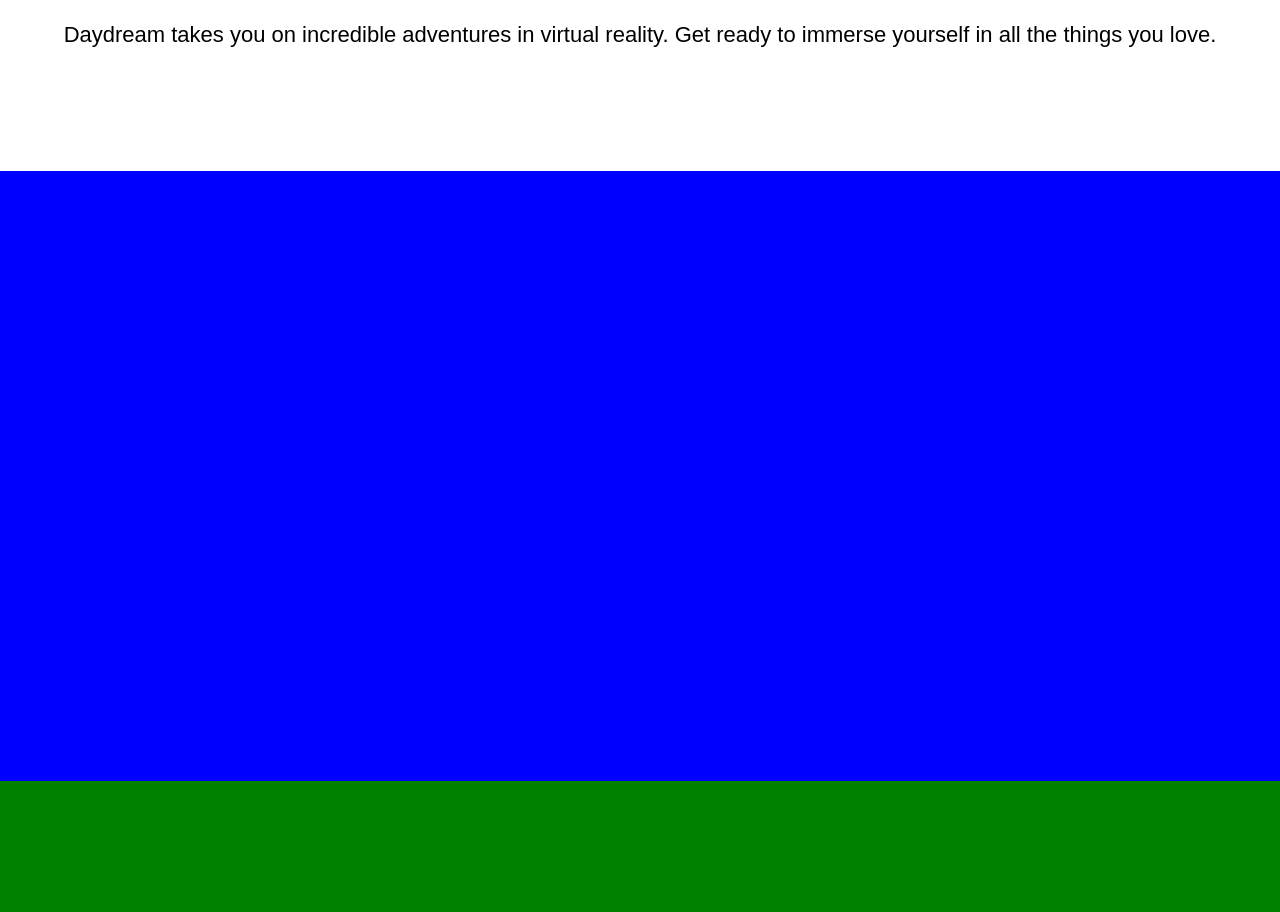
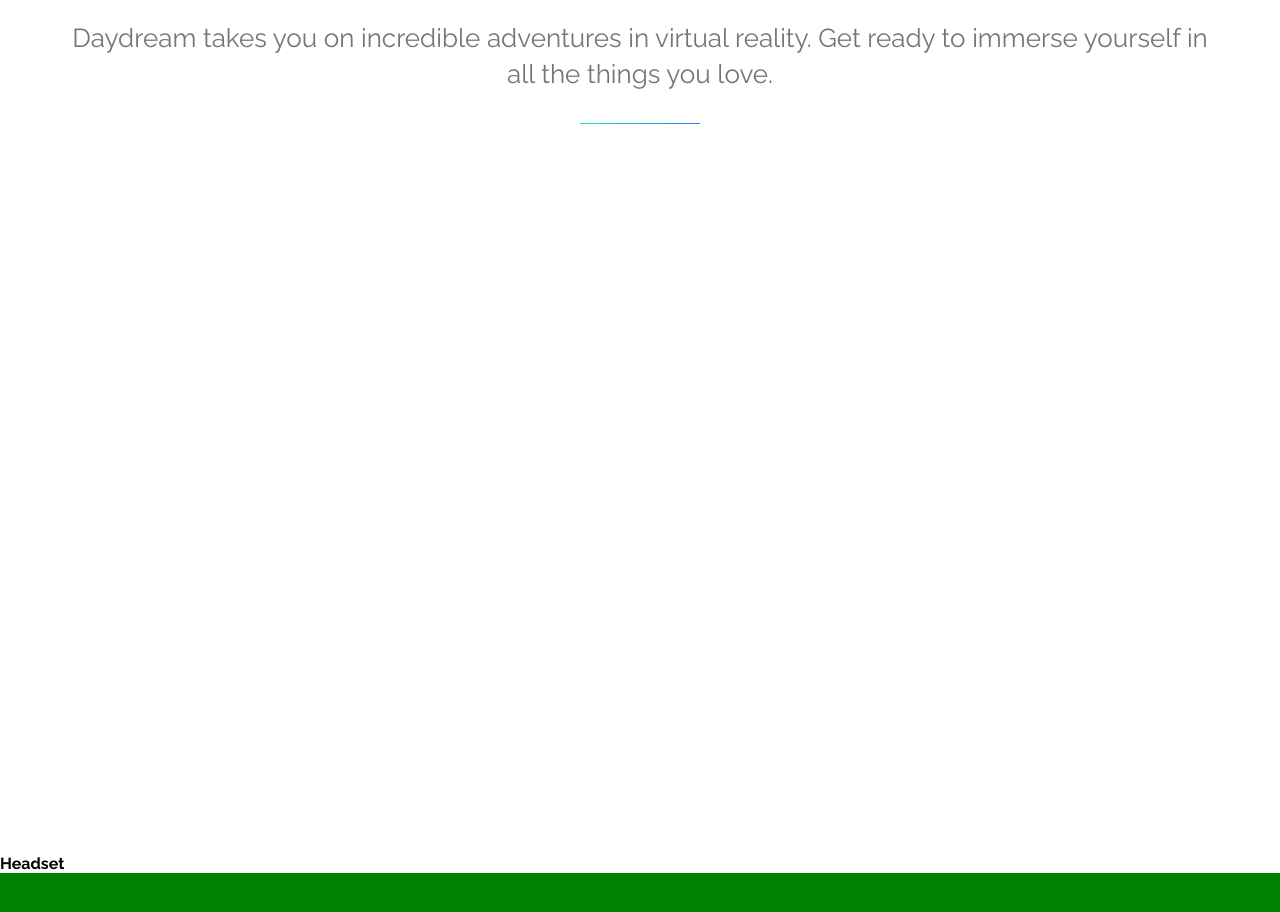
Before and after one commit to Seisachtheia/DayDream, a website: page public/index.html in a window 1280 px wide. Shown: the part 900-1812 px from the top of the page. Drawn offline with Linux system fonts and the light colour scheme; files that its build step writes are made by us from their sources.

Commit message:
Population of headset row

```diff
--- a/private/styles/style.scss
+++ b/private/styles/style.scss
@@ -10,6 +10,12 @@
 
 $color-1: #3498db;
 $color-2: white;
+
+$font-family-1: "Roboto", "Helvetica", arial, sans-serif;
+$font-family-2: "Raleway", "Helvetica", arial, sans-serif;
+
+$ff1: $font-family-1;
+$ff2: $font-family-2;
 
 // Core Import
 @import "typography";
@@ -26,7 +32,6 @@
     background-color:transparent;
     position:fixed;
     z-index:-1;
-
 }
 
 .banner-text {
@@ -44,7 +49,7 @@
     vertical-align:middle;
     color:white;
     background-repeat: no-repeat;
-
+    font-family: $ff1;
 }
 
 .banner-navi {
@@ -67,7 +72,7 @@
     font-size:14px;
     color:white;
     margin:0px;
-
+    font-family:$ff1;
 }
 
 .home-dock {
@@ -89,6 +94,7 @@
         font-size:58px;
         line-height: 1.5em;
         margin-bottom: 0.1em;
+        font-family: $ff1;
     }
     & h2 {
         text-align:center;
@@ -102,34 +108,52 @@
         line-height:1.25em;
         margin-bottom:.1em;
         font-weight:300;
+        font-family: $ff1;
     }
 
 }
 
 .sub-header {
     //height:343px;
-    width:100%;
     background-color:white;
     vertical-align: middle;
     text-align:center;
-    padding: 120px 0px;
+    padding: 120px 60px;
 }
 
 .sub-header-text {
-    margin-left:auto;
-    margin-right:auto;
-    font-size:22px;
+    font-size:26px;
     font-weight:300;
     line-height:1.4em;
-    text-align:center;
+    //text-align:center;
+    color:rgba(0, 0, 0, 0.54);
+    font-family: $ff1;
+
+    & p {
+        text-align: center;
+        font-weight: 250;
+    }
 
 }
 
+.gradient-divider {
+    background-color: rgba(0, 0, 0, 0.1);
+    height: 1px;
+    width:120px;
+    margin: 30px auto 0;
+    background-image: linear-gradient(to right, #1de9b6, #2979ff);
+}
 
 .row1 {
     height:609.78px;
     width:100%;
-    background-color:blue;
+    position:relative;
+
+    & .left-float {
+        position:absolute;
+        margin-left:84.414px;
+        padding: 54.500px 20px 154.500px 0px;
+    }
 }
 
 .row2 {
--- a/public/index.html
+++ b/public/index.html
@@ -12,6 +12,8 @@
             <link href="https://fonts.googleapis.com/css?family=Raleway:400,700" rel="stylesheet">
             <link href="https://fonts.googleapis.com/icon?family=Material+Icons" rel="stylesheet">
         -->
+
+        <link href="https://fonts.googleapis.com/css?family=Raleway:400,700" rel="stylesheet">
         <link href="https://fonts.googleapis.com/css?family=Roboto:100,300,400,500,700" rel="stylesheet">
         <link rel="stylesheet" type="text/css" href="styles/style.css">
     </head>
@@ -53,8 +55,20 @@
                     Get ready to immerse yourself in all the things you love.
                     </p>
                 </div>
+
+                <div class="gradient-divider"></div>
+
             </div>
+
             <div class="row1"></div>
+
+                <div class="left-float">
+                    <h4>Headset</h4>
+                </div>
+
+                <div class="right-float">
+                </div>
+
             <div class="row2"></div>
             <div class="row3"></div>
             <div class="communication"></div>
```
Also changed, not shown: private/index.html (+14 -0 lines), images/home-headset.jpg (added), public/styles/style.css.
